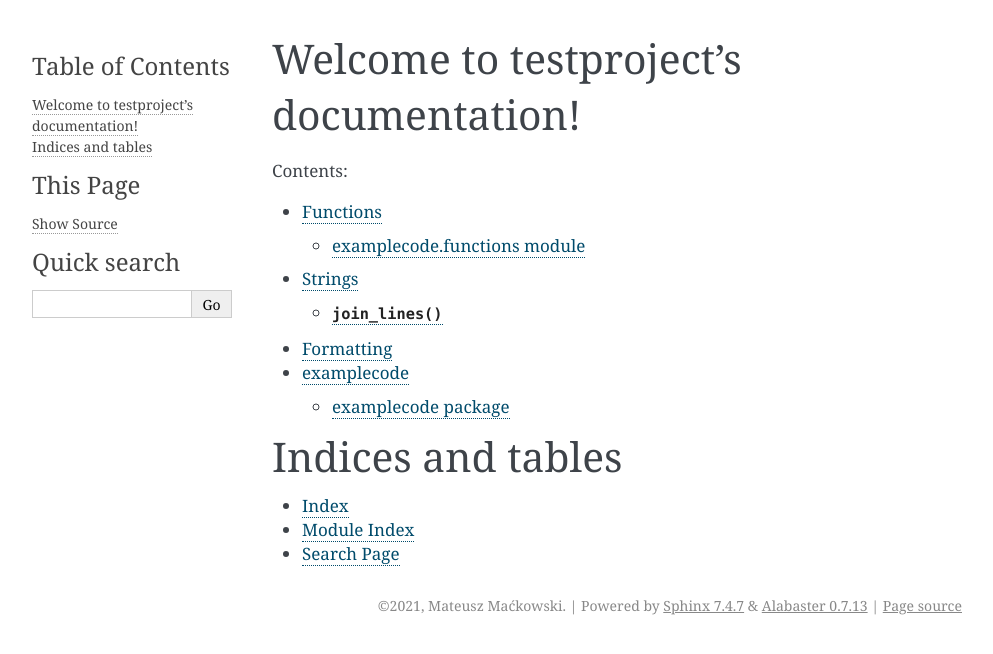
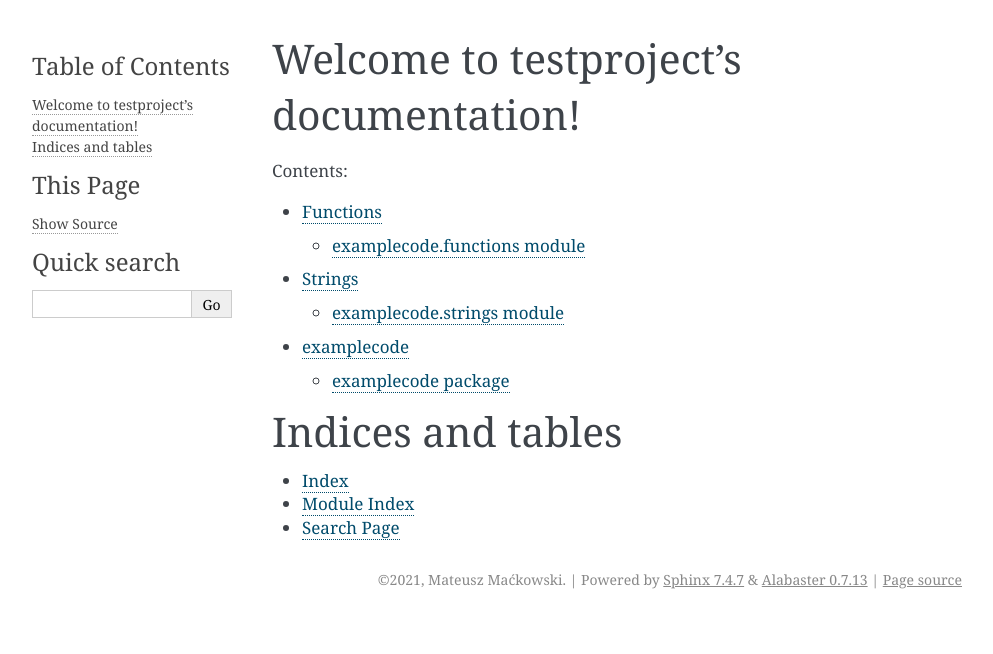
Before and after one commit to m4tx/sphinxtest, a Sphinx documentation site: the page built from docs/index.rst, in a window 1280 px wide. Shown: the top 654 px of the page, without its empty margins (148-1141 px from the left). Built offline with Sphinx 7.4.7, drawn with Linux system fonts in a browser that asks for light colours.

Commit message:
Small fixes

```diff
--- a/docs/formatting/index.rst
+++ /dev/null
@@ -1,4 +0,0 @@
-Formatting
-===========
-
-Formatting docs here.
--- a/docs/index.rst
+++ b/docs/index.rst
@@ -12,7 +12,6 @@
 
    functions.rst
    strings.rst
-   formatting/index.rst
    api/modules.rst
 
 
--- a/docs/strings.rst
+++ b/docs/strings.rst
@@ -1,5 +1,10 @@
 Strings
 =======
+
+examplecode.strings module
+--------------------------
+
+.. py:module:: examplecode.strings
 
 .. py:function:: join_lines(list_of_strings)
 
```
Also changed, not shown: docs/sphinx.ipynb.
